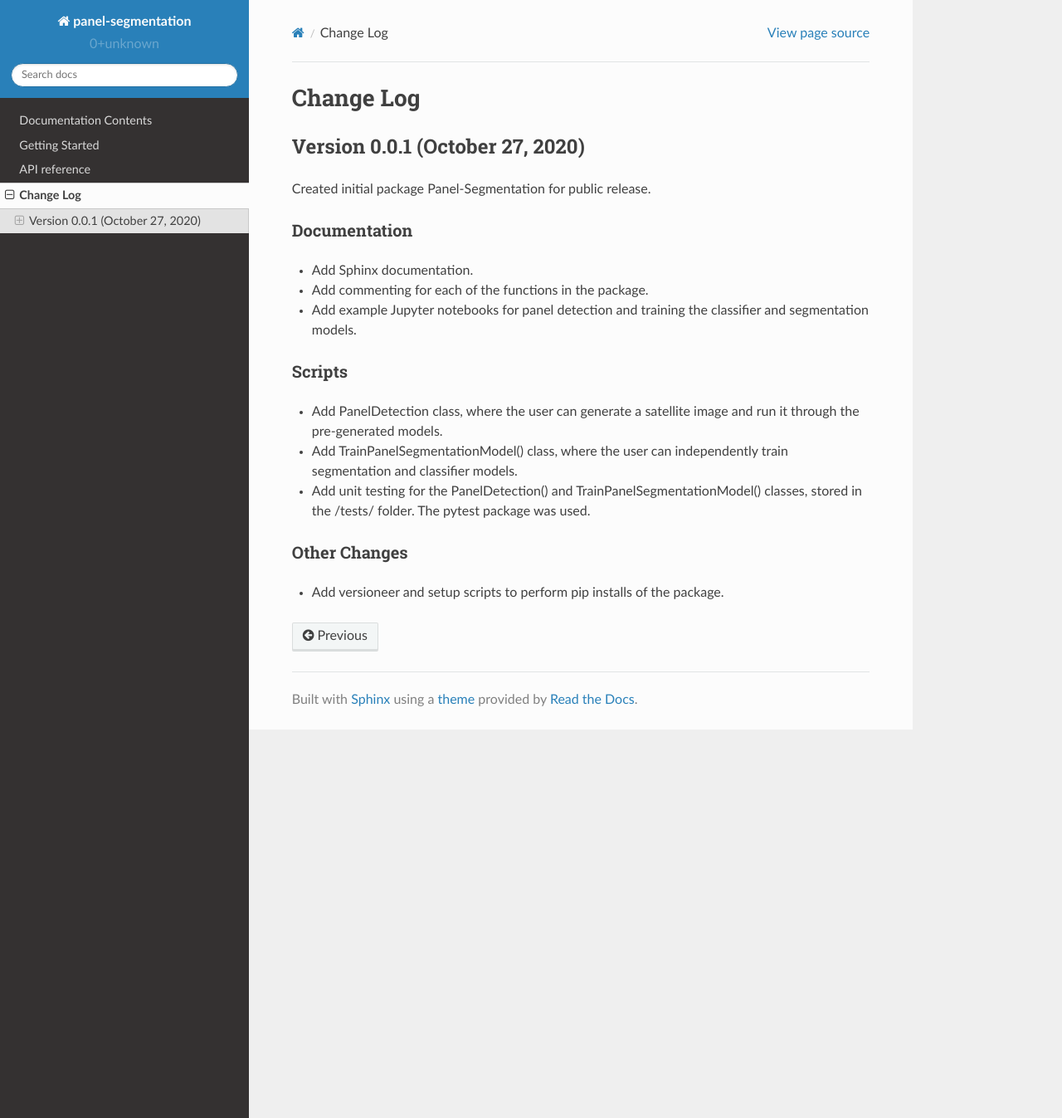
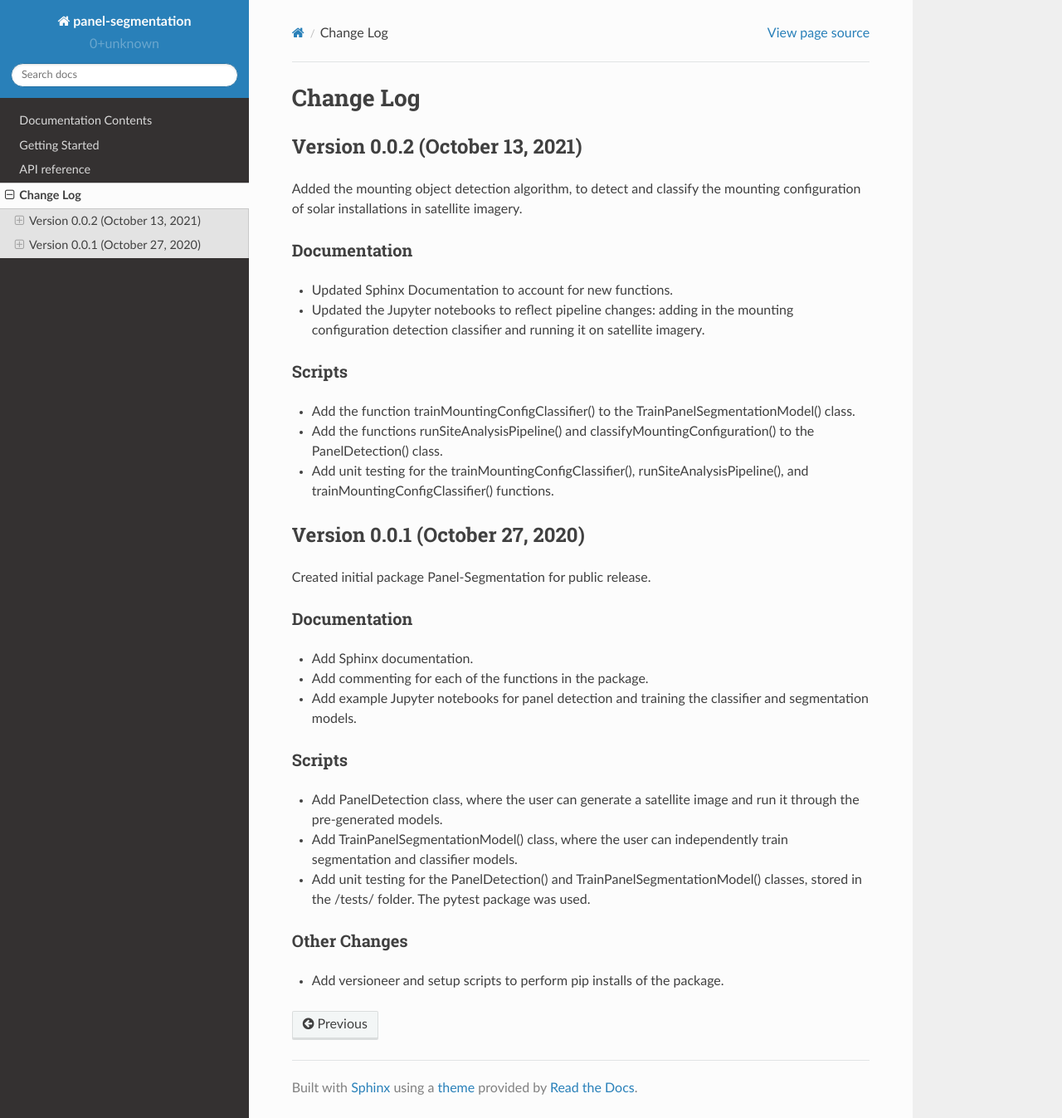
Before and after one commit to NREL/Panel-Segmentation, a Sphinx documentation site: the page built from sphinx/source/changelog.rst, in a window 1280 px wide and 1347 px high. Shown: the whole window at 83% size. Built offline with Sphinx 7.4.7 and the Read the Docs theme 2.0.0, drawn with Linux system fonts in a browser that asks for light colours.

Commit message:
Updated the Sphinx documentation.

```diff
--- a/sphinx/source/api.rst
+++ b/sphinx/source/api.rst
@@ -23,6 +23,8 @@ These classes perform analyses used in the Panel-Segmentation project.
    panel_detection.PanelDetection.cropPanels
    panel_detection.PanelDetection.plotEdgeAz
    panel_detection.PanelDetection.clusterPanels
+   panel_detection.PanelDetection.runSiteAnalysisPipeline
+   panel_detection.PanelDetection.classifyMountingConfiguration
 
    panel_train.TrainPanelSegmentationModel
    panel_train.TrainPanelSegmentationModel.loadImagesToNumpyArray
@@ -31,7 +33,7 @@ These classes perform analyses used in the Panel-Segmentation project.
    panel_train.TrainPanelSegmentationModel.trainSegmentation
    panel_train.TrainPanelSegmentationModel.trainPanelClassifier
    panel_train.TrainPanelSegmentationModel.trainingStatistics
-
+   panel_train.TrainPanelSegmentationModel.trainMountingConfigClassifier
 
 Models
 ========
--- a/sphinx/source/changelog.rst
+++ b/sphinx/source/changelog.rst
@@ -3,6 +3,24 @@
 
 Change Log
 ==========
+Version 0.0.2 (October 13, 2021)
+--------------------------------
+
+Added the mounting object detection algorithm, to detect and classify the mounting
+configuration of solar installations in satellite imagery.
+
+Documentation
+~~~~~~~~~~~~~
+- Updated Sphinx Documentation to account for new functions.
+- Updated the Jupyter notebooks to reflect pipeline changes: adding in the mounting configuration detection classifier and running it on satellite imagery.
+
+
+Scripts
+~~~~~~~~~~~~~
+- Add the function trainMountingConfigClassifier() to the TrainPanelSegmentationModel() class.
+- Add the functions runSiteAnalysisPipeline() and classifyMountingConfiguration() to the PanelDetection() class.
+- Add unit testing for the trainMountingConfigClassifier(), runSiteAnalysisPipeline(), and trainMountingConfigClassifier() functions.
+
 
 Version 0.0.1 (October 27, 2020)
 --------------------------------
```
